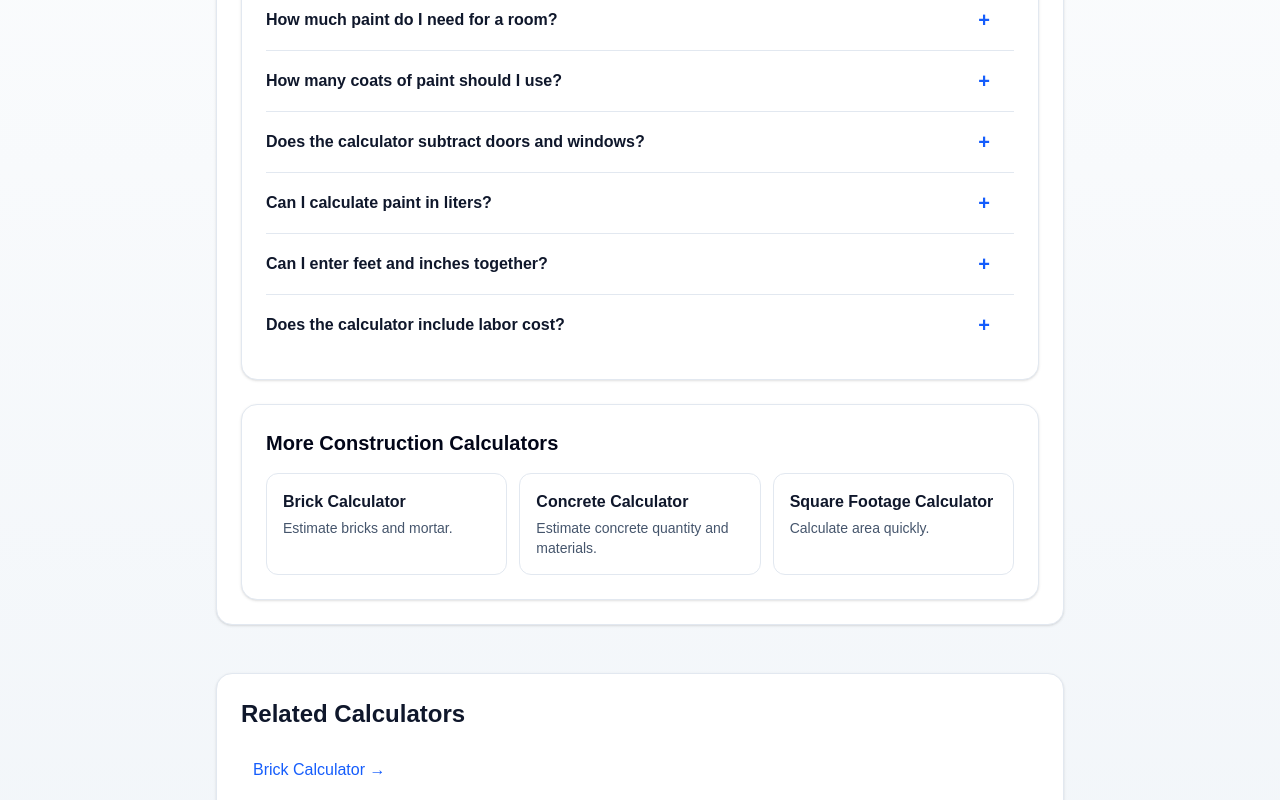
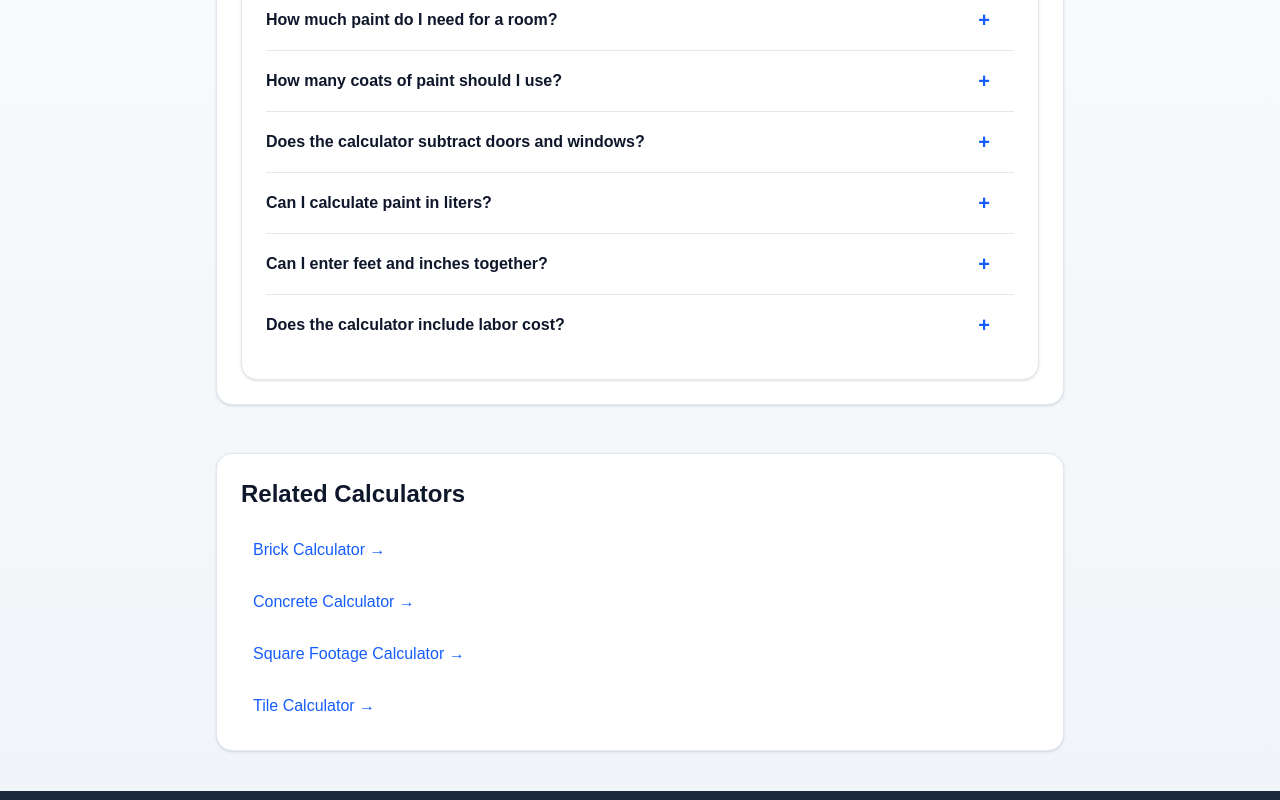
Before and after one commit to km7max-cmd/cornerspan, a Next.js app: page /calculators/paint in a window 1280 px wide. Shown: the part 2398-3198 px from the top of the page. Built offline with nearby package versions, Linux system fonts and the light colour scheme.

Commit message:
Clean up PaintGuide component by removing unused code
Removed unused Link imports and commented-out code for other calculators.

```diff
--- a/app/calculators/paint/components/PaintGuide.tsx
+++ b/app/calculators/paint/components/PaintGuide.tsx
@@ -1,6 +1,4 @@
 "use client";
-
-import Link from "next/link";
 
 const faqs = [
   {
@@ -38,7 +36,6 @@ const faqs = [
 export default function PaintGuide() {
   return (
     <section className="mt-8 space-y-6">
-
       {/* How it works */}
       <div className="rounded-2xl border border-slate-200 bg-white p-5 shadow-sm sm:p-6">
         <div className="mb-5">
@@ -58,7 +55,6 @@ export default function PaintGuide() {
         </div>
 
         <div className="grid gap-4 sm:grid-cols-2">
-
           <div className="rounded-xl bg-slate-50 p-4">
             <div className="text-lg font-black text-blue-600">
               01
@@ -117,7 +113,6 @@ export default function PaintGuide() {
               you enter.
             </p>
           </div>
-
         </div>
       </div>
 
@@ -128,7 +123,6 @@ export default function PaintGuide() {
         </h2>
 
         <div className="mt-4 space-y-3 text-sm leading-7 text-slate-700">
-
           <p>
             <strong>Wall Area:</strong>{" "}
             2 × (Length + Width) × Height
@@ -153,7 +147,6 @@ export default function PaintGuide() {
             <strong>Paint Cost:</strong>{" "}
             Paint Quantity × Price per Unit
           </p>
-
         </div>
 
         <div className="mt-4 rounded-xl bg-blue-50 p-4 text-sm leading-6 text-slate-700">
@@ -179,7 +172,10 @@ export default function PaintGuide() {
                 <span className="flex items-center justify-between gap-4">
                   {faq.question}
 
-                  <span className="text-xl text-blue-600 transition-transform group-open:rotate-45">
+                  <span
+                    aria-hidden="true"
+                    className="text-xl text-blue-600 transition-transform group-open:rotate-45"
+                  >
                     +
                   </span>
                 </span>
@@ -192,57 +188,6 @@ export default function PaintGuide() {
           ))}
         </div>
       </div>
-
-      {/* More calculators */}
-      <div className="rounded-2xl border border-slate-200 bg-white p-5 shadow-sm sm:p-6">
-        <h2 className="text-xl font-black text-slate-950">
-          More Construction Calculators
-        </h2>
-
-        <div className="mt-4 grid gap-3 sm:grid-cols-3">
-
-          <Link
-            href="/calculators/brick"
-            className="rounded-xl border border-slate-200 p-4 transition hover:border-blue-300 hover:bg-blue-50"
-          >
-            <div className="font-bold text-slate-900">
-              Brick Calculator
-            </div>
-
-            <p className="mt-1 text-sm text-slate-600">
-              Estimate bricks and mortar.
-            </p>
-          </Link>
-
-          <Link
-            href="/calculators/concrete"
-            className="rounded-xl border border-slate-200 p-4 transition hover:border-blue-300 hover:bg-blue-50"
-          >
-            <div className="font-bold text-slate-900">
-              Concrete Calculator
-            </div>
-
-            <p className="mt-1 text-sm text-slate-600">
-              Estimate concrete quantity and materials.
-            </p>
-          </Link>
-
-          <Link
-            href="/calculators/square-footage"
-            className="rounded-xl border border-slate-200 p-4 transition hover:border-blue-300 hover:bg-blue-50"
-          >
-            <div className="font-bold text-slate-900">
-              Square Footage Calculator
-            </div>
-
-            <p className="mt-1 text-sm text-slate-600">
-              Calculate area quickly.
-            </p>
-          </Link>
-
-        </div>
-      </div>
-
     </section>
   );
 }
```
